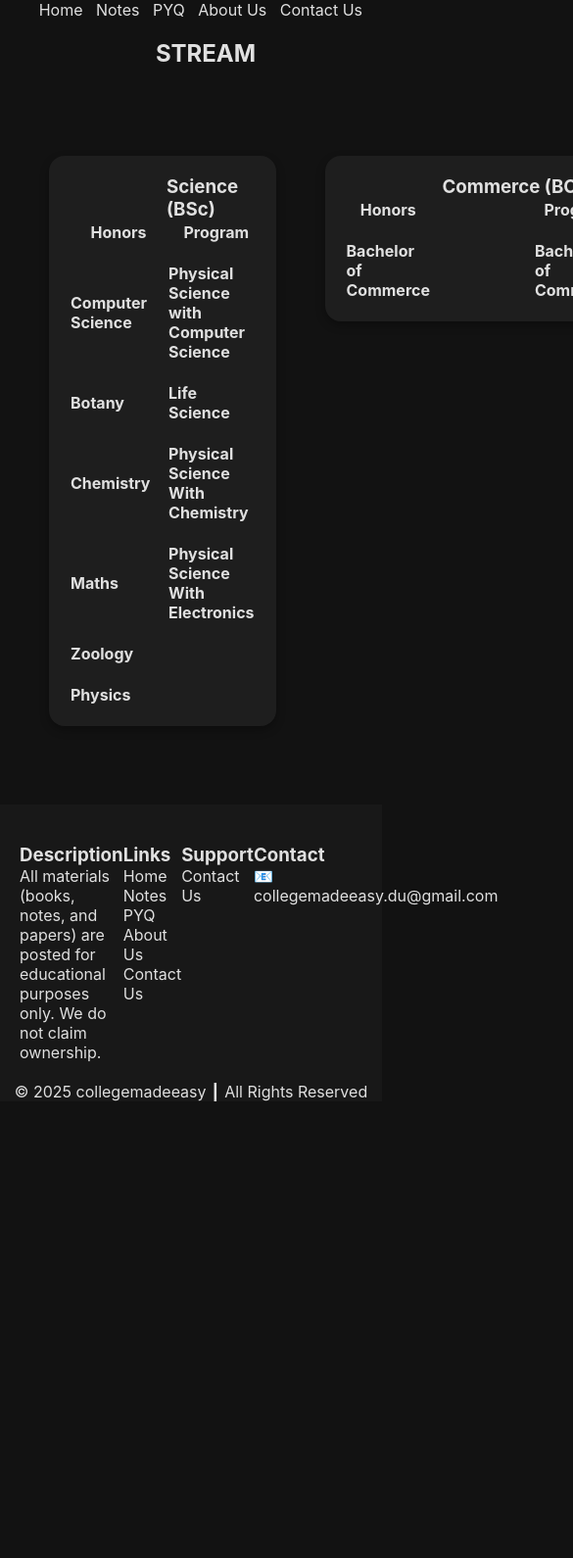
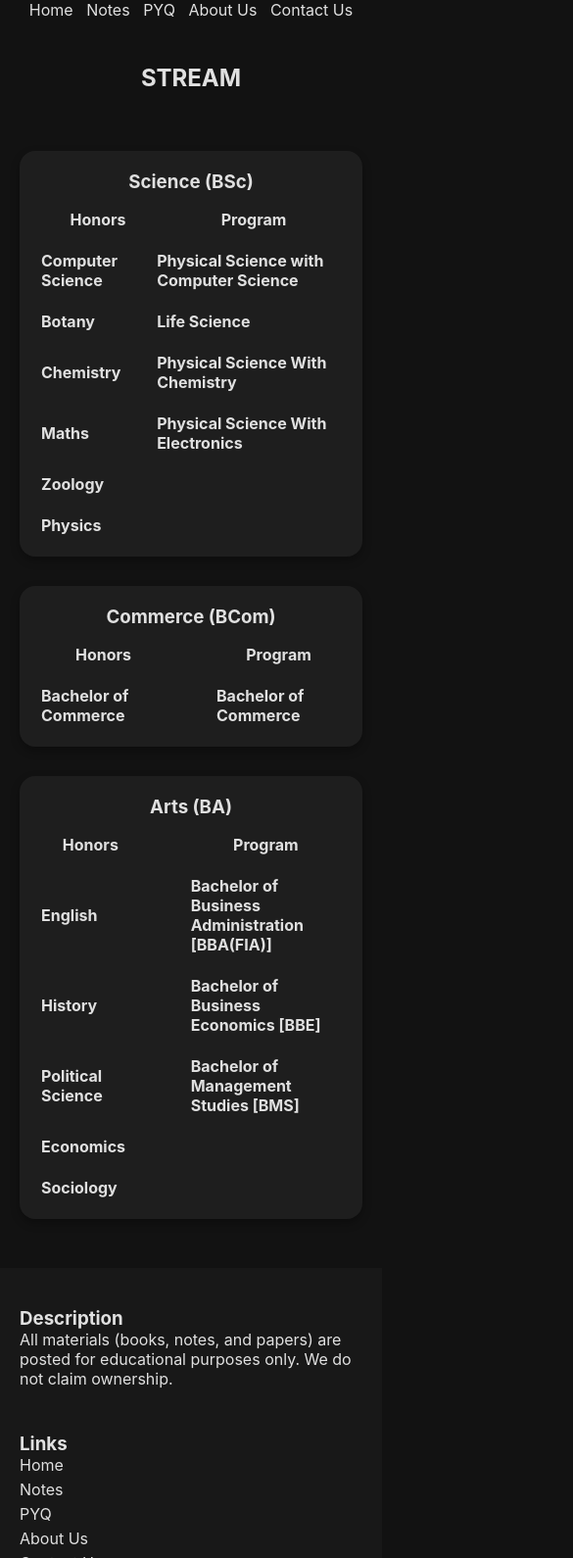
Before and after one commit to RahulKeshri1/CollegeMadeEasy, a plain HTML site: page index.html in a window 390 px wide. Shown: the part 92-1682 px from the top of the page at 98% size, 585 px wide, since content can reach past the window. Before the commit the page ends 1216 px from the top, so only its background shows below. Drawn offline with Linux system fonts and the light colour scheme; a web font is replaced by a local one.

Commit message:
Added Responsiveness

```diff
--- a/index.html
+++ b/index.html
@@ -2,7 +2,7 @@
 <html lang="en">
   <head>
     <meta charset="UTF-8" />
-    <meta name="viewport" content="width=device-width, initial-scale=1.0">
+    <meta name="viewport" content="width=device-width, initial-scale=1.0" />
     <title>College Made Easy</title>
     <link
       rel="stylesheet"
@@ -19,75 +19,146 @@
       html, body {
         width: 100%;
         height: 100%;
-        background-color: #121212; /* Dark background */
-        color: #e0e0e0; /* Light gray text for contrast */
+        background-color: #121212;
+        color: #e0e0e0;
       }
 
       a {
         text-decoration: none;
-        color: #e0e0e0; /* Red for contrast */
+        color: #e0e0e0;
         transition: all 0.3s ease-in-out;
       }
 
       a:hover {
-        color: #ff5470; /* Lighter red hover effect */
+        color: #ff5470;
+      }
+
+      header {
+        padding: 15px;
+      }
+
+      nav {
+        margin-top: 10px;
+      }
+
+      nav p {
+        text-align: center;
+        padding: 10px 0;
+      }
+
+      @media (min-width: 768px) {
+        nav p {
+          text-align: end;
+          padding-right: 20px;
+        }
       }
 
       .stream-section {
-        padding-left: 30px;
-        margin-top: 20px;
-        margin-bottom: 40px;
+        padding: 20px 15px;
+        margin-bottom: 20px;
+        text-align: center;
       }
 
       .subjects-container {
         display: flex;
-        gap: 50px;
-        align-items: start;
-        padding-left: 20px;
+        flex-direction: column;
+        gap: 30px;
+        padding: 20px;
         margin-bottom: 30px;
+      }
+
+      @media (min-width: 992px) {
+        .subjects-container {
+          flex-direction: row;
+          justify-content: space-between;
+          padding: 30px 50px;
+          gap: 20px;
+        }
       }
 
       #last {
         text-align: center;
+        padding: 15px;
       }
 
       #logo {
         text-decoration: none;
-        color: #ff3b5c; /* Red logo color */
+        color: #ff3b5c;
       }
 
       img {
-        height: 60px;
-        width: 60px;
-        margin: 10px;
+        height: 50px;
+        width: 50px;
+        margin-right: 10px;
+      }
+
+      @media (min-width: 768px) {
+        img {
+          height: 60px;
+          width: 60px;
+        }
       }
 
       #logo-container {
         display: flex;
         align-items: center;
         text-decoration: none;
-        font-size: 50px;
+        font-size: 30px;
         color: #e0e0e0;
+        justify-content: center;
       }
 
-      .subjects-container {
-        display: flex;
-        justify-content: space-between;
-        padding: 50px;
+      @media (min-width: 768px) {
+        #logo-container {
+          font-size: 40px;
+          justify-content: flex-start;
+        }
+      }
+
+      @media (min-width: 992px) {
+        #logo-container {
+          font-size: 50px;
+        }
       }
 
       .subject-section {
         padding: 20px;
         border-radius: 1em;
-        background-color: #1e1e1e; /* Dark card background */
+        background-color: #1e1e1e;
         box-shadow: 0px 4px 10px rgba(0, 0, 0, 0.3);
         transition: all 0.3s ease-in-out;
+        width: 100%;
+        overflow-x: auto;
+      }
+
+      .subject-section h3 {
+        text-align: center;
+        margin-bottom: 15px;
+        padding-left: 0;
+      }
+
+      @media (min-width: 768px) {
+        .subject-section h3 {
+          padding-left: 50px;
+        }
+      }
+
+      @media (min-width: 992px) {
+        .subject-section h3 {
+          padding-left: 100px;
+        }
       }
 
       .subject-section:hover {
-        background-color: #292929; /* Slightly lighter gray on hover */
+        background-color: #292929;
         box-shadow: 0px 0px 20px rgba(255, 59, 92, 0.3);
-        transform: scale(1.05);
+        transform: scale(1.02);
+      }
+
+      @media (min-width: 992px) {
+        .subject-section:hover {
+          transform: scale(1.05);
+        }
       }
 
       .subject-link {
@@ -97,21 +168,71 @@
       }
 
       .subject-link:hover {
-        background-color: rgba(255, 59, 92, 0.2); /* Red tint on hover */
+        background-color: rgba(255, 59, 92, 0.2);
         box-shadow: 0px 0px 10px rgba(255, 59, 92, 0.3);
         transition: all 0.3s ease-in-out;
       }
 
+      table {
+        width: 100%;
+      }
+
+      .row td {
+        padding-right: 10px;
+      }
+
+      @media (min-width: 768px) {
+        .row td {
+          padding-right: 20px;
+        }
+      }
+
       footer {
         padding-top: 20px;
-        background-color: #181818; /* Slightly darker footer */
+        background-color: #181818;
       }
 
       #foot {
         display: flex;
-        justify-content: space-between;
+        flex-direction: column;
+        gap: 30px;
         padding: 20px;
         color: #e0e0e0;
+      }
+
+      @media (min-width: 768px) {
+        #foot {
+          flex-direction: row;
+          flex-wrap: wrap;
+          justify-content: space-between;
+        }
+
+        #foot div {
+          flex-basis: 45%;
+        }
+      }
+
+      @media (min-width: 992px) {
+        #foot {
+          flex-wrap: nowrap;
+        }
+
+        #foot div {
+          flex-basis: auto;
+        }
+      }
+
+      #foot div {
+        margin-bottom: 15px;
+      }
+
+      #foot ul {
+        list-style: none;
+        padding: 0;
+      }
+
+      #foot ul li {
+        margin-bottom: 5px;
       }
     </style>
 
@@ -125,7 +246,7 @@
         <span>CollegeMadeEasy</span>
       </a>
       <nav>
-        <p style="text-align: end; padding-right: 20px">
+        <p>
           <a href="index.html">Home</a> &nbsp; <a href="Notes.html">Notes</a> &nbsp;
           <a href="">PYQ</a> &nbsp; <a href="about.html">About Us</a> &nbsp;
           <a href="contact.html">Contact Us</a>
@@ -134,19 +255,19 @@
     </header>
 
     <div class="stream-section">
-      <h2 style="text-align: center"><b>STREAM</b></h2>
+      <h2><b>STREAM</b></h2>
     </div>
 
     <div class="subjects-container">
       <div id="science" class="subject-section">
-        <h3 style="padding-left: 100px">Science (BSc)</h3>
+        <h3>Science (BSc)</h3>
         <table class="stream">
           <tr class="row">
             <th>Honors</th>
             <th style="padding-left: 10px">Program</th>
           </tr>
           <tr class="row">
-            <td style="padding-right: 20px">
+            <td>
               <br />
               <a href="CSnotes.html" class="subject-link">Computer Science</a>
             </td>
@@ -186,17 +307,17 @@
       </div>
 
       <div id="commerce" class="subject-section">
-        <h3 style="padding-left: 100px">Commerce (BCom)</h3>
+        <h3>Commerce (BCom)</h3>
         <table>
           <tr class="row">
             <th>Honors</th>
-            <th style="padding-left: 105px">Program</th>
+            <th style="padding-left: 50px">Program</th>
           </tr>
           <tr class="row">
             <td>
               <br /><a href="#" class="subject-link">Bachelor of Commerce</a>
             </td>
-            <td style="padding-left: 105px">
+            <td style="padding-left: 50px">
               <br /><a href="#" class="subject-link">Bachelor of Commerce</a>
             </td>
           </tr>
@@ -204,15 +325,15 @@
       </div>
 
       <div id="arts" class="subject-section">
-        <h3 style="padding-left: 150px">Arts (BA)</h3>
+        <h3>Arts (BA)</h3>
         <table>
           <tr class="row">
             <th>Honors</th>
-            <th style="padding-left: 105px">Program</th>
+            <th style="padding-left: 50px">Program</th>
           </tr>
           <tr class="row">
             <td><br /><a href="#" class="subject-link">English</a></td>
-            <td style="padding-left: 105px">
+            <td style="padding-left: 50px">
               <br /><a href="#" class="subject-link"
                 >Bachelor of Business Administration [BBA(FIA)]</a
               >
@@ -220,7 +341,7 @@
           </tr>
           <tr class="row">
             <td><br /><a href="#" class="subject-link">History</a></td>
-            <td style="padding-left: 105px">
+            <td style="padding-left: 50px">
               <br /><a href="#" class="subject-link"
                 >Bachelor of Business Economics [BBE]</a
               >
@@ -230,7 +351,7 @@
             <td>
               <br /><a href="#" class="subject-link">Political Science</a>
             </td>
-            <td style="padding-left: 105px">
+            <td style="padding-left: 50px">
               <br /><a href="#" class="subject-link"
                 >Bachelor of Management Studies [BMS]</a
               >
@@ -248,7 +369,7 @@
 
     <footer>
       <div id="foot">
-        <div style="max-width: 300px">
+        <div>
           <h3>Description</h3>
           <p>
             All materials (books, notes, and papers) are posted for educational
@@ -257,7 +378,7 @@
         </div>
         <div>
           <h3>Links</h3>
-          <ul style="list-style: none; padding: 0">
+          <ul>
             <li><a href="index.html">Home</a></li>
             <li><a href="Notes.html">Notes</a></li>
             <li><a href="#">PYQ</a></li>
```
